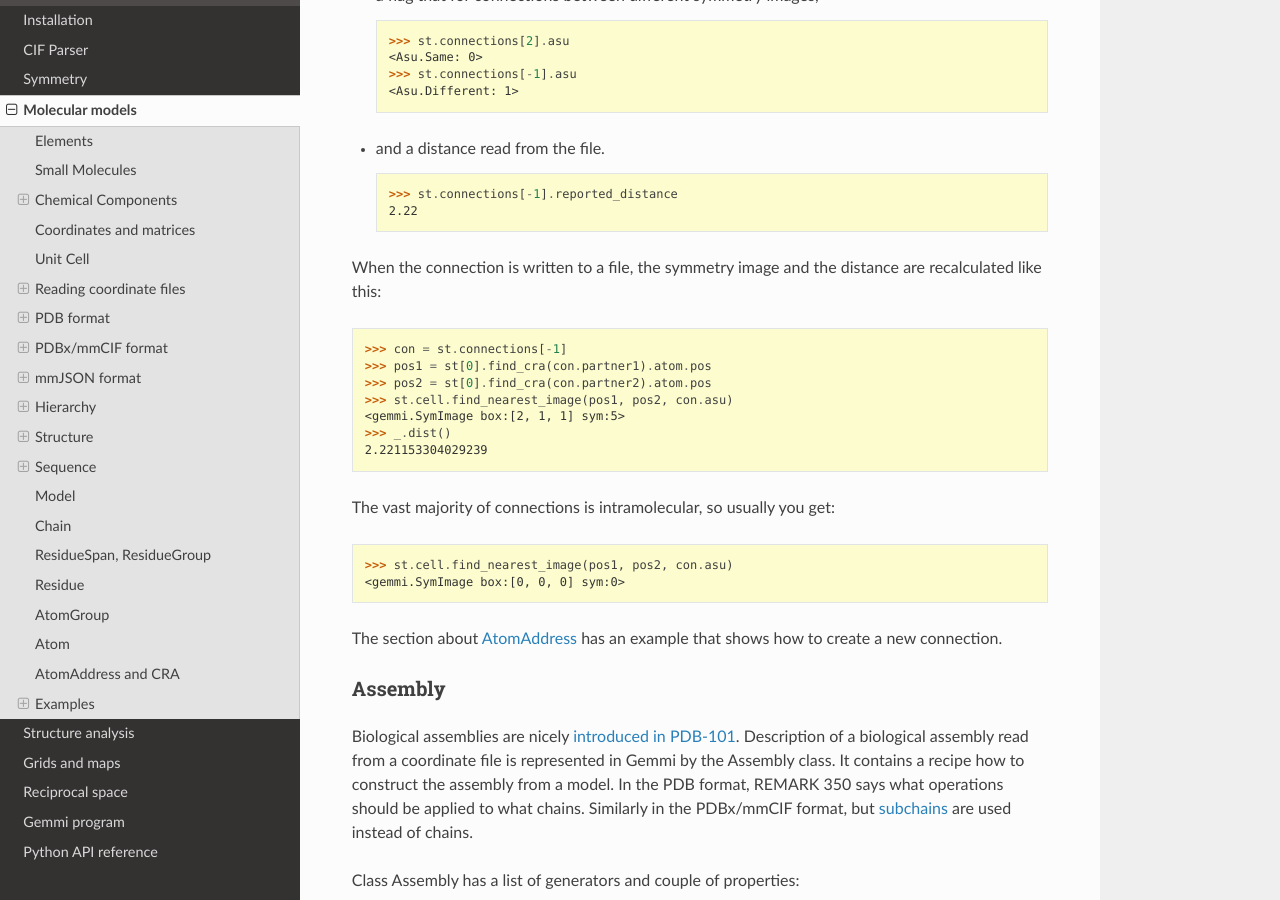
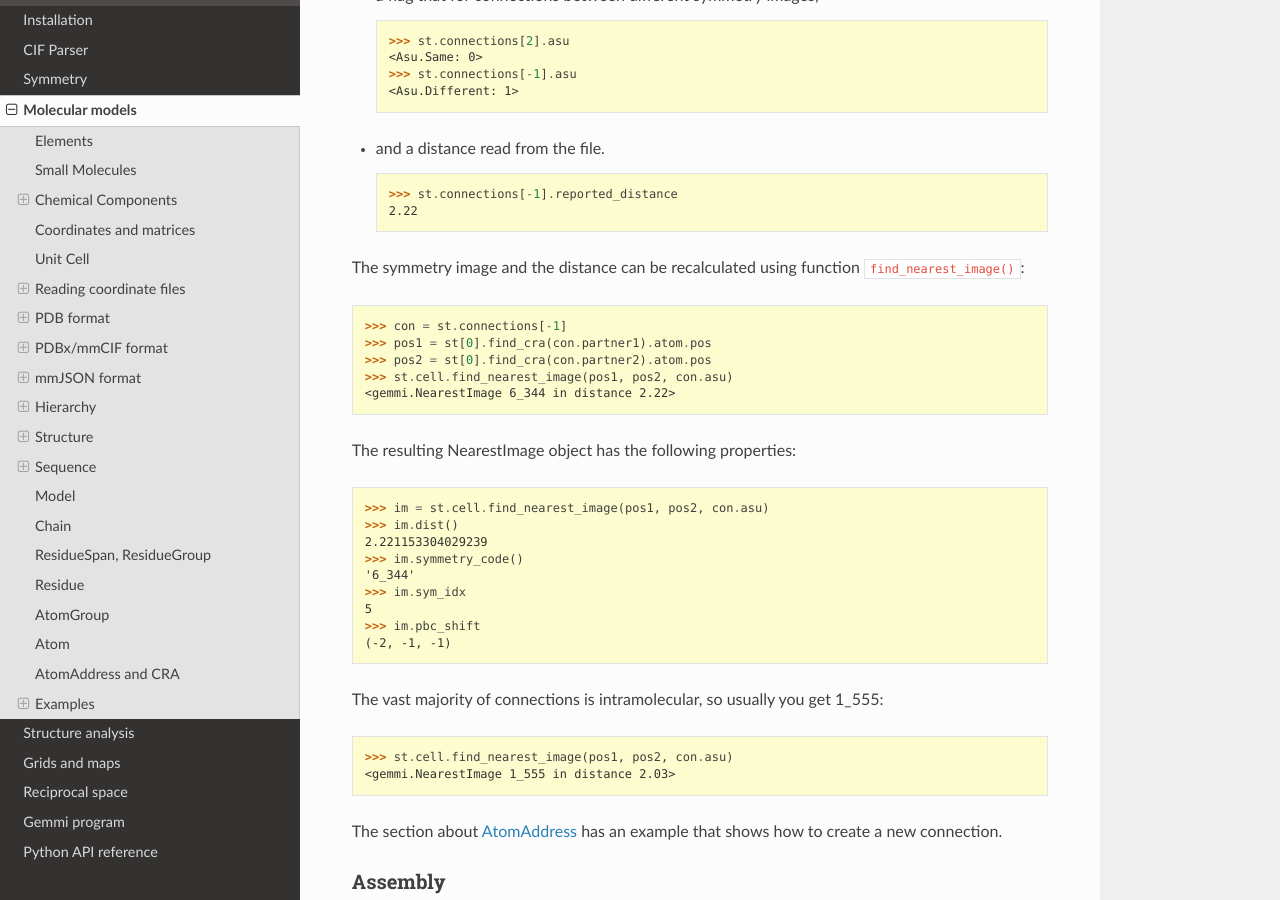
Before and after one commit to project-gemmi/gemmi, a Sphinx documentation site: the page built from docs/mol.rst, in a window 1280 px wide and 900 px high, scrolled down 31626 px. Built offline with Sphinx 7.4.7 and the Read the Docs theme 2.0.0, drawn with Linux system fonts in a browser that asks for light colours.

Commit message:
rename SymImage to NearestImage and change its properties

```diff
--- a/docs/mol.rst
+++ b/docs/mol.rst
@@ -586,7 +586,7 @@ With this list we can use:
     >>> st.cell.is_special_position(cl.pos, max_dist=1.2)
     5
 
-* ``UnitCell::find_nearest_image(const Position& ref, const Position& pos, Asu asu) -> SymImage`` --
+* ``UnitCell::find_nearest_image(const Position& ref, const Position& pos, Asu asu) -> NearestImage`` --
   with the last argument set to ``Asu::Any``,
   it returns the symmetric image of ``pos`` that is nearest to ``ref``.
   The last argument can also be set to ``Asu::Same`` or ``Asu::Different``.
@@ -1786,8 +1786,8 @@ Each connection stores:
     >>> st.connections[-1].reported_distance
     2.22
 
-When the connection is written to a file, the symmetry image and the distance
-are recalculated like this:
+The symmetry image and the distance
+can be recalculated using function ``find_nearest_image()``:
 
 .. doctest::
 
@@ -1795,11 +1795,25 @@ are recalculated like this:
   >>> pos1 = st[0].find_cra(con.partner1).atom.pos
   >>> pos2 = st[0].find_cra(con.partner2).atom.pos
   >>> st.cell.find_nearest_image(pos1, pos2, con.asu)
-  <gemmi.SymImage box:[2, 1, 1] sym:5>
-  >>> _.dist()
+  <gemmi.NearestImage 6_344 in distance 2.22>
+
+.. _nearestimage:
+
+The resulting NearestImage object has the following properties:
+
+.. doctest::
+
+  >>> im = st.cell.find_nearest_image(pos1, pos2, con.asu)
+  >>> im.dist()
   2.221153304029239
-
-The vast majority of connections is intramolecular, so usually you get:
+  >>> im.symmetry_code()
+  '6_344'
+  >>> im.sym_idx
+  5
+  >>> im.pbc_shift
+  (-2, -1, -1)
+
+The vast majority of connections is intramolecular, so usually you get 1_555:
 
 .. testcode::
   :hide:
@@ -1811,7 +1825,7 @@ The vast majority of connections is intramolecular, so usually you get:
 .. doctest::
 
   >>> st.cell.find_nearest_image(pos1, pos2, con.asu)
-  <gemmi.SymImage box:[0, 0, 0] sym:0>
+  <gemmi.NearestImage 1_555 in distance 2.03>
 
 The section about :ref:`AtomAddress <atom_address>`
 has an example that shows how to create a new connection.
```
Also changed, not shown: docs/analysis.rst (+30 -0 lines), 11 other files.
